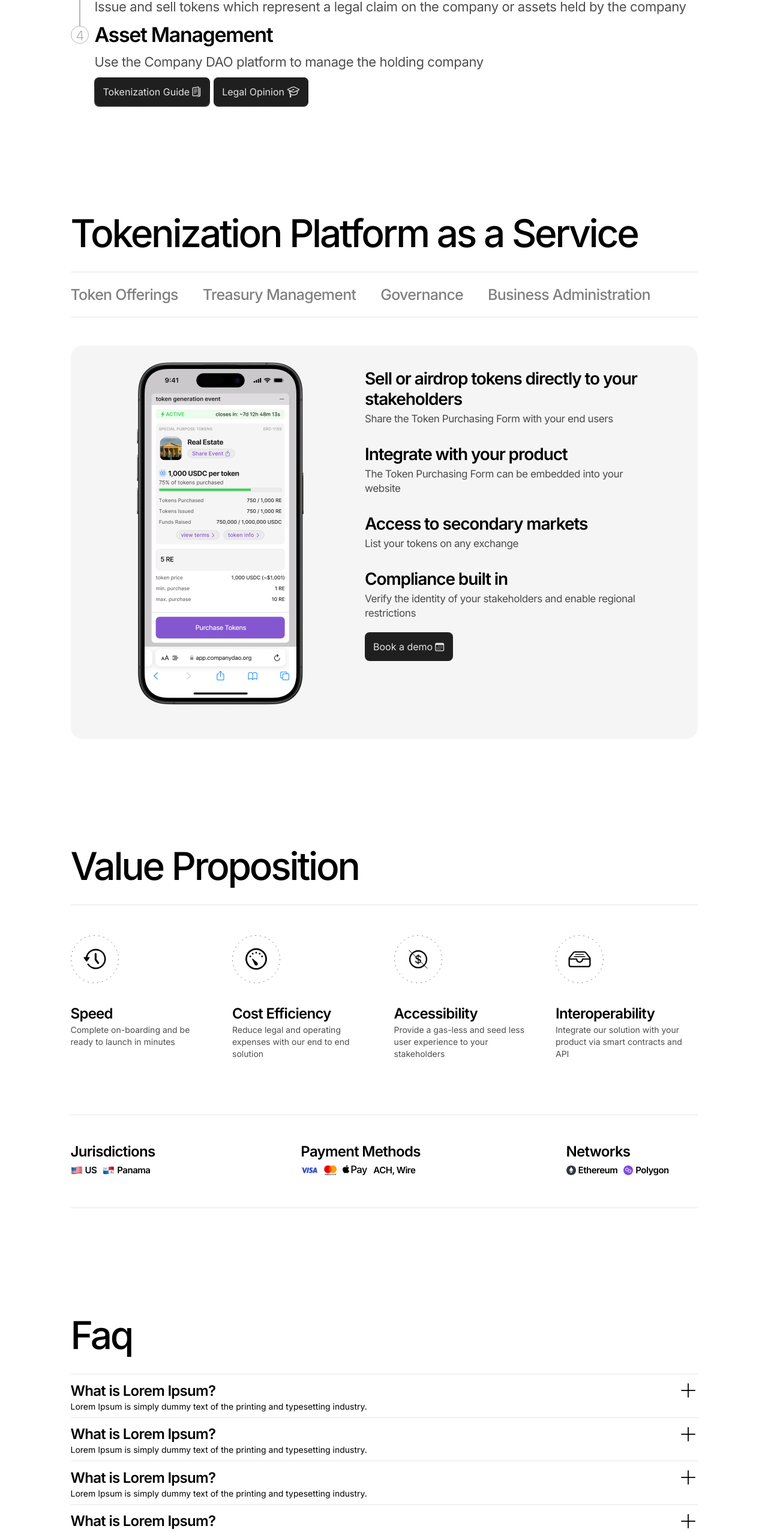
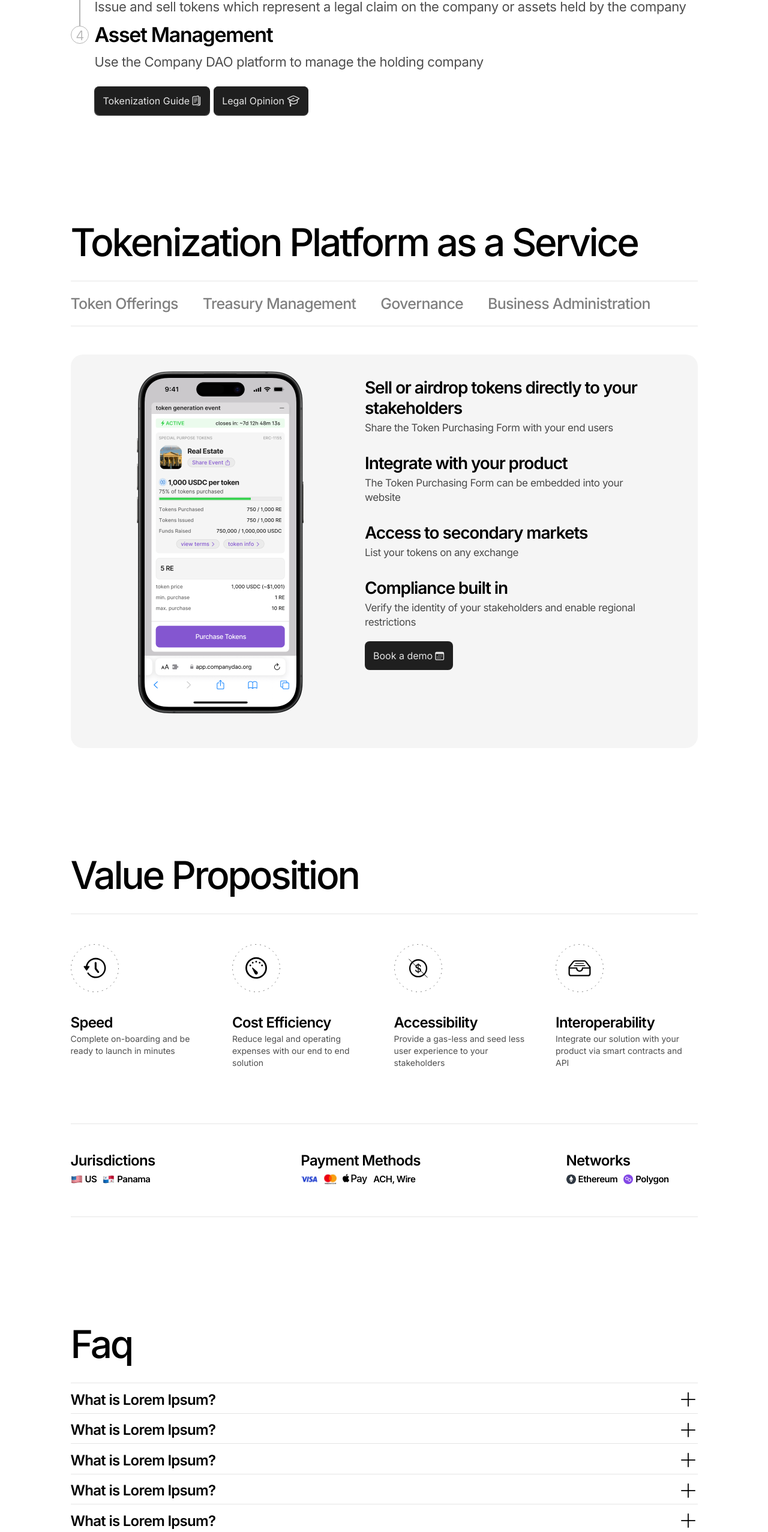
Before and after one commit to DiOnEasy/-ompany-dao, a React (Create React App) app: page / in a window 1280 px wide. Shown: the part 1475-4029 px from the top of the page at 60% size. Built offline with nearby package versions, Linux system fonts and the light colour scheme.

Commit message:
project styled

```diff
--- a/src/components/faq/Faq.tsx
+++ b/src/components/faq/Faq.tsx
@@ -47,7 +47,7 @@ export const Faq: FC = () => {
         </div>
         <div className={s.content}>
           {faqData.map((item, index) => (
-            <FaqItem title={item.title} text={item.text} />
+            <FaqItem title={item.title} text={item.text} index={index}/>
           ))}
         </div>
       </div>
--- a/src/components/faq/faq-item/FaqItem.tsx
+++ b/src/components/faq/faq-item/FaqItem.tsx
@@ -1,22 +1,34 @@
-import { FC } from "react";
+import { FC, useState } from "react";
 import s from "./FaqItem.module.css";
 
 interface IFaqItem {
   title: string;
   text: string;
+  index: number;
 }
 
-export const FaqItem: FC<IFaqItem> = ({ title, text }) => {
+export const FaqItem: FC<IFaqItem> = ({ title, text, index }) => {
+  const [shown, setShown] = useState(null);
+
+  const toggleShown = (index: any) => {
+    setShown((prevIndex) => (prevIndex === index ? null : index));
+  };
+
   return (
     <div className={s.wrapper}>
-      <p className={s.title}>
+      <p
+        onClick={() => {
+          toggleShown(index + 1);
+        }}
+        className={s.title}
+      >
         <span>{title}</span>
         <span>
           <div className={s.line}></div>
-          <div className={s.line}></div>
+          {!shown && <div className={s.line}></div>}
         </span>
       </p>
-      <p className={s.text}>{text}</p>
+      {shown && <p className={s.text}>{text}</p>}
     </div>
   );
 };
--- a/src/components/how-it-works/HowItWorks.module.css
+++ b/src/components/how-it-works/HowItWorks.module.css
@@ -22,4 +22,5 @@
     margin-left: 40px;
     display: flex;
     column-gap: 7px;
+    margin-top: 25px;
 }
```
